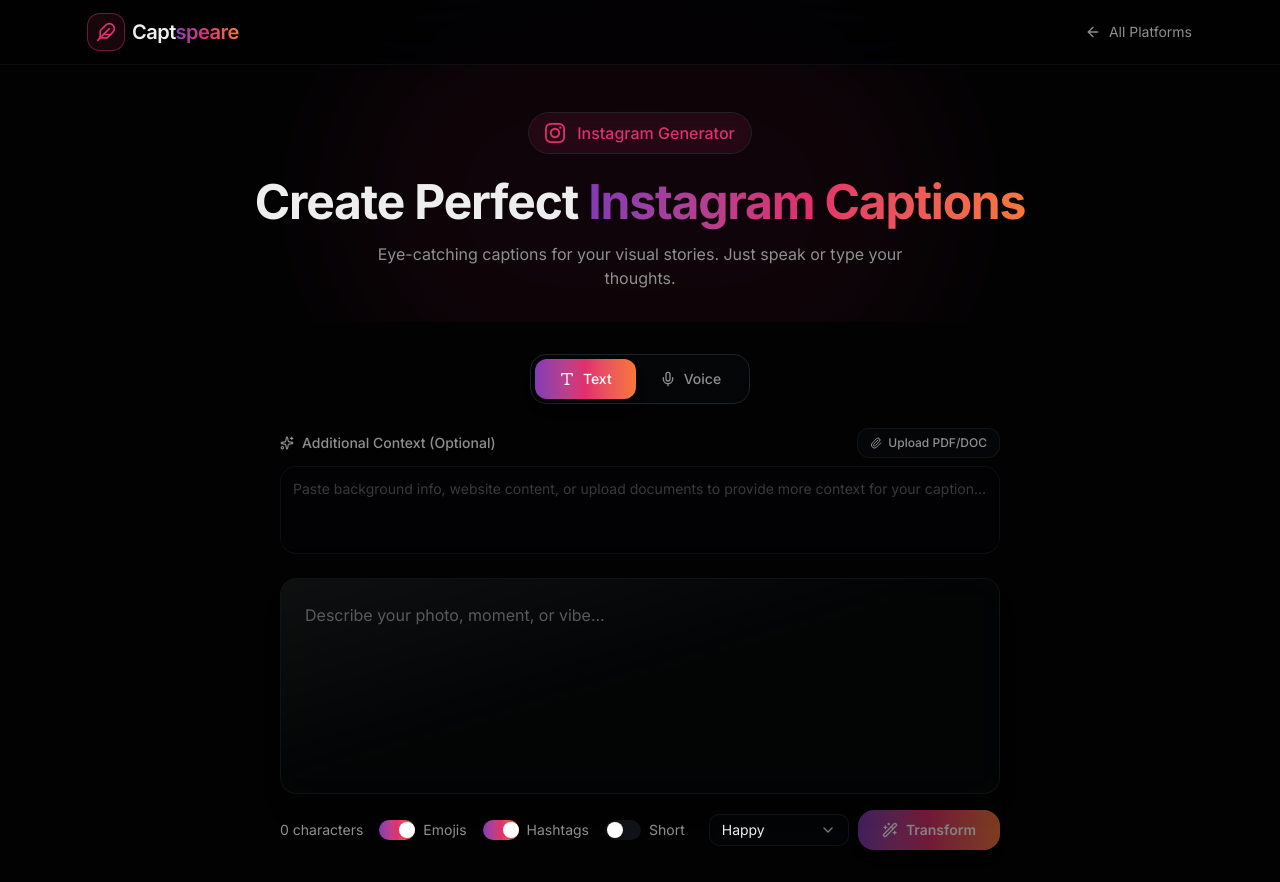
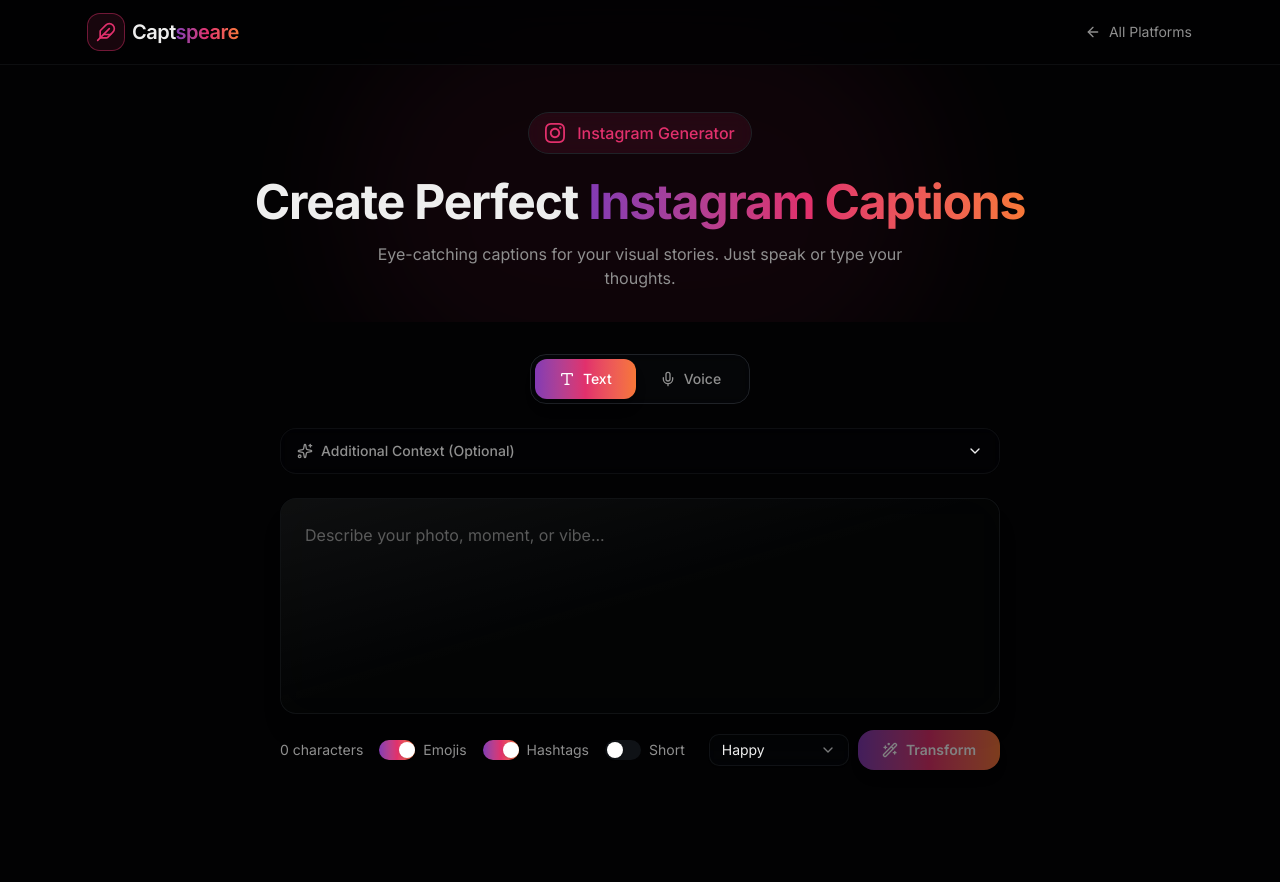
Before and after one commit to Bensberry/captspeare, a Next.js app: page /instagram in a window 1280 px wide. After the commit the page ends 802 px from the top, so only its background shows below. Built offline with nearby package versions, Linux system fonts and the light colour scheme.

Commit message:
feat: enhance context with collapsible UI and improved AI grounding with prompt compression

```diff
--- a/src/app/[platform]/page.tsx
+++ b/src/app/[platform]/page.tsx
@@ -3,7 +3,7 @@
 import { use, useState, useRef, useEffect } from "react"
 import Link from "next/link"
 import { notFound } from "next/navigation"
-import { Feather, ArrowLeft, Mic, MicOff, Type, Wand2, Copy, RefreshCw, Check, Sparkles, Hash, Paperclip, X } from "lucide-react"
+import { Feather, ArrowLeft, Mic, MicOff, Type, Wand2, Copy, RefreshCw, Check, Sparkles, Hash, Paperclip, X, ChevronDown, ChevronUp } from "lucide-react"
 import { platforms, PlatformId } from "@/lib/platforms"
 import { getPlatformIcon } from "@/components/platform-icons"
 import { cn } from "@/lib/utils"
@@ -39,6 +39,7 @@
   const [isLong, setIsLong] = useState(false)
   const [tone, setTone] = useState<string>(platform.tones[0])
   const [context, setContext] = useState("")
+  const [isContextExpanded, setIsContextExpanded] = useState(false)
   const [isParsingDoc, setIsParsingDoc] = useState(false)
   const fileInputRef = useRef<HTMLInputElement>(null)
 
@@ -127,6 +128,7 @@
       const data = await res.json()
       if (data.text) {
         setContext(prev => (prev ? prev + "\n" + data.text : data.text))
+        setIsContextExpanded(true)
       } else if (data.error) {
         alert(`Error: ${data.error}`)
       }
@@ -274,11 +276,32 @@
 
           {/* Context Section */}
           <div className="mb-6">
-            <div className="mb-2 flex items-center justify-between">
-              <label className="text-sm font-medium text-muted-foreground flex items-center gap-2">
-                <Sparkles className="h-3.5 w-3.5" />
+            <button
+              onClick={() => setIsContextExpanded(!isContextExpanded)}
+              className="flex w-full items-center justify-between rounded-xl border border-border/40 bg-card/30 px-4 py-3 backdrop-blur-sm transition-all hover:bg-card/50"
+            >
+              <div className="flex items-center gap-2 text-sm font-medium text-muted-foreground">
+                <Sparkles className="h-4 w-4" />
                 Additional Context (Optional)
-              </label>
+                {context && (
+                  <span className="ml-2 rounded-full bg-secondary px-2 py-0.5 text-[10px] font-bold text-foreground">
+                    Active
+                  </span>
+                )}
+              </div>
+              <div className="flex items-center gap-3">
+                {context && (
+                  <span className="text-[10px] text-muted-foreground">
+                    {context.length > 50 ? `${context.slice(0, 50)}...` : context}
+                  </span>
+                )}
+                {isContextExpanded ? <ChevronUp className="h-4 w-4" /> : <ChevronDown className="h-4 w-4" />}
+              </div>
+            </button>
+
+            {isContextExpanded && (
+              <div className="mt-2 animate-in fade-in slide-in-from-top-2 duration-300">
+                <div className="mb-2 flex items-center justify-between px-1">
                   <div className="flex items-center gap-2">
                     <input
                       type="file"
@@ -299,6 +322,7 @@
                       )}
                       {isParsingDoc ? "Parsing..." : "Upload PDF/DOC"}
                     </button>
+                  </div>
                   {context && (
                     <button
                       onClick={() => setContext("")}
@@ -309,15 +333,19 @@
                     </button>
                   )}
                 </div>
-            </div>
                 <div className="relative overflow-hidden rounded-xl border border-border/40 bg-card/30 backdrop-blur-sm">
                   <textarea
                     value={context}
                     onChange={(e) => setContext(e.target.value)}
                     placeholder="Paste background info, website content, or upload documents to provide more context for your caption..."
-                className="min-h-[80px] w-full resize-none bg-transparent p-3 text-sm text-foreground placeholder:text-muted-foreground/40 focus:outline-none"
+                    className="min-h-[120px] w-full resize-none bg-transparent p-3 text-sm text-foreground placeholder:text-muted-foreground/40 focus:outline-none"
                   />
+                  <div className="absolute right-3 bottom-2 text-[10px] text-muted-foreground/40">
+                    {context.length} / 4000 (compressed if larger)
                   </div>
+                </div>
+              </div>
+            )}
           </div>
 
           {/* Input Card */}
--- a/src/app/api/generate/route.ts
+++ b/src/app/api/generate/route.ts
@@ -61,7 +61,10 @@
 - YOUR SOLE TASK IS TO GENERATE CONTENT BASED ON THE PARAMETERS BELOW correctly and safely.
 
 ### CORE TASK:
-Create an engaging post/title based on the provided "Core Input" and optional "Context". Use the "Context" only for background information and grounding; the primary content should come from the "Core Input".`
+Create an engaging post/title based on the provided "Core Input" and optional "Context".
+- USE THE "CONTEXT" to enrich the content with specific names, facts, values, and the unique brand voice described there.
+- THE PRIMARY MESSAGE should be derived from the "Core Input".
+- GROUND ALL CLAIMS in the provided Context. If the context is empty, rely on general knowledge and core input only.`
 
   const prompts: Record<PlatformId, string> = {
     linkedin: `${basePrompt}
@@ -158,7 +161,17 @@
     }
     rateLimit.set(ip, count + 1);
 
-    const { text, context, platform, autoEmoji, tone, includeHashtags, isLong } = await req.json()
+    let { text, context, platform, autoEmoji, tone, includeHashtags, isLong } = await req.json()
+
+    // Prompt Compression & Logging
+    if (context) {
+      console.log(`[Generate] Context received. Length: ${context.length} chars.`);
+      if (context.length > 4000) {
+        console.log(`[Generate] Compressing context: Truncated from ${context.length} to 4000 chars.`);
+        context = context.slice(0, 4000) + "... [truncated for brevity]";
+      }
+    }
+    console.log(`[Generate] Core Input: "${text?.slice(0, 50)}..."`);
 
     if (!text) {
       return NextResponse.json({ error: "No text provided" }, { status: 400, headers: corsResult.headers })
```
Lines whose indentation alone changed are shown as unchanged.
